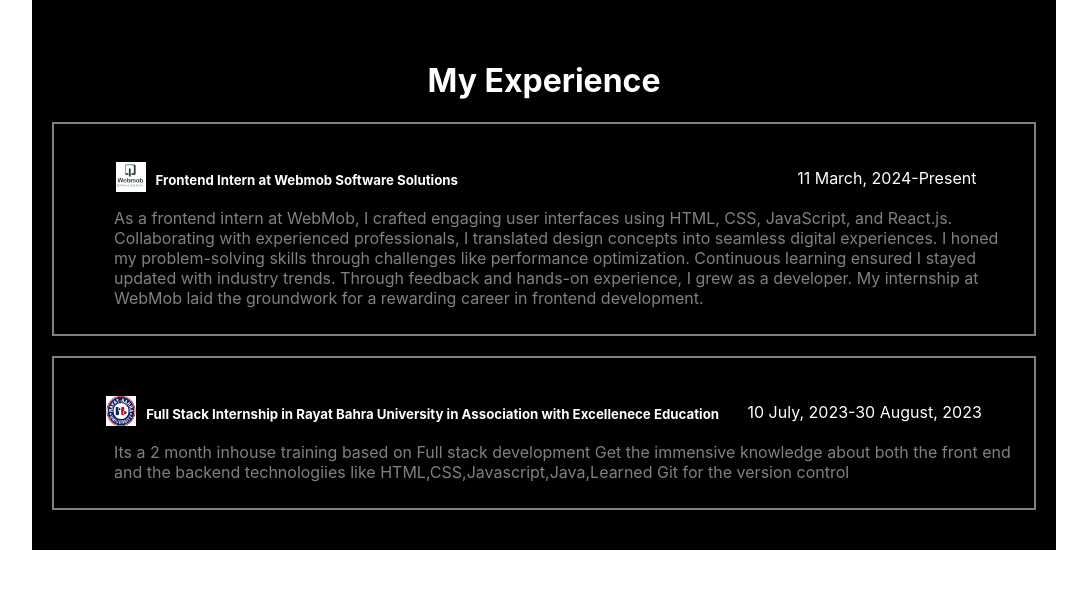
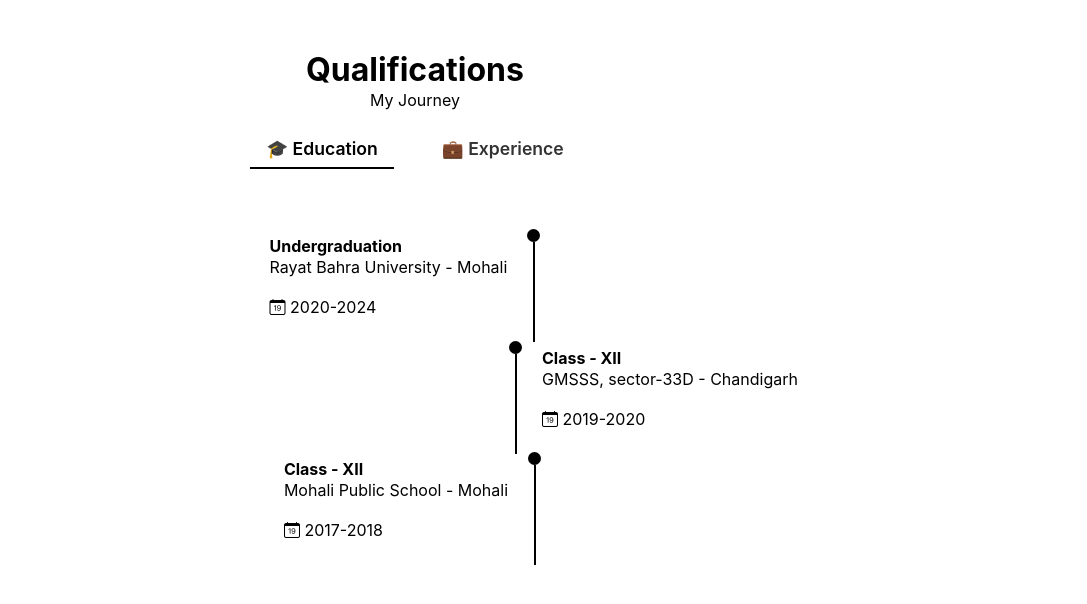
Before and after one commit to Vanshika1225/Portfolio, a React (Create React App) app: page /Experiene in a window 1280 px wide. Shown: the top 604 px of the page, without its empty margins (96-1183 px from the left). Built offline with nearby package versions, Linux system fonts and the light colour scheme.

Commit message:
Experience collapse with education

```diff
--- a/src/App.js
+++ b/src/App.js
@@ -2,7 +2,7 @@ import "./App.css";
 import Home from "./component/Home";
 import About from "./component/About";
 import Skills from "./component/Skills";
-import Experiene from "./component/Experiene";
+import Experiene from "./component/EducationAndExperience";
 import Projects from "./component/Projects";
 import { BrowserRouter, Route, Routes } from "react-router-dom";
 import Contact from "./component/Contact";
--- a/src/component/Education.jsx
+++ /dev/null
@@ -1,55 +0,0 @@
-import React from 'react'
-import '../css/qualification.css'
-const Education = () => {
-  return (
-    <div id='education'>
-      <h1>Qualification</h1>
-      <p>My Journey</p>
-
-      <div>
-        <div className='education-1'>
-          <div className='education-data'>
-            <h4>Undergraduation</h4>
-            <p>Rayat Bahra University - Mohali</p>
-
-            <p><i className="bi bi-calendar-date"></i>  2020-2024</p>
-          </div>
-          <div className='data'>
-            <span className='qualification-rounder'></span>
-            <span className='qualification-line'></span>
-          </div>
-        </div>
-
-        <div className='education-1 edu-1'>
-          <div className='data'>
-            <span className='qualification-rounder'></span>
-            <span className='qualification-line'></span>
-          </div>
-          <div className='education-data'>
-            <h4>Class - XII</h4>
-            <p>GMSSS, sector-33D - Chandigarh</p>
-
-            <p><i className="bi bi-calendar-date"></i>  2019-2020</p>
-          </div>
-        </div>
-
-        <div className='education-1 edu-2'>
-          <div className='education-data'>
-            <h4>Class - XII</h4>
-            <p>Mohali Public School - Mohali</p>
-
-            <p><i className="bi bi-calendar-date"></i>  2017-2018</p>
-          </div>
-          <div className='data'>
-            <span className='qualification-rounder'></span>
-            <span className='qualification-line'></span>
-          </div>
-
-        </div>
-
-      </div>
-    </div>
-  )
-}
-
-export default Education
--- /dev/null
+++ b/src/component/EducationAndExperience.jsx
@@ -0,0 +1,111 @@
+import React, { useState } from "react";
+import "../css/qualification.css";
+const EducationAndExperience = () => {
+  const [activeTab, setActiveTab] = useState("education");
+
+  return (
+    <div id="education">
+      <h1 className="heading">Qualifications</h1>
+      <p>My Journey</p>
+
+      <div className="tabs">
+        <p
+          className={`tab ${activeTab === "education" ? "active" : ""}`}
+          onClick={() => setActiveTab("education")}
+        >
+          🎓 Education
+        </p>
+        <p
+          className={`tab ${activeTab === "experience" ? "active" : ""}`}
+          onClick={() => setActiveTab("experience")}
+        >
+          💼 Experience
+        </p>
+      </div>
+      <div>
+        {activeTab === "education" ? (
+          <>
+            <div className="education-1">
+              <div className="education-data">
+                <h4>Undergraduation</h4>
+                <p>Rayat Bahra University - Mohali</p>
+
+                <p>
+                  <i className="bi bi-calendar-date"></i> 2020-2024
+                </p>
+              </div>
+              <div className="data">
+                <span className="qualification-rounder"></span>
+                <span className="qualification-line"></span>
+              </div>
+            </div>
+
+            <div className="education-1 edu-1">
+              <div className="data">
+                <span className="qualification-rounder"></span>
+                <span className="qualification-line"></span>
+              </div>
+              <div className="education-data">
+                <h4>Class - XII</h4>
+                <p>GMSSS, sector-33D - Chandigarh</p>
+
+                <p>
+                  <i className="bi bi-calendar-date"></i> 2019-2020
+                </p>
+              </div>
+            </div>
+
+            <div className="education-1 edu-2">
+              <div className="education-data">
+                <h4>Class - XII</h4>
+                <p>Mohali Public School - Mohali</p>
+
+                <p>
+                  <i className="bi bi-calendar-date"></i> 2017-2018
+                </p>
+              </div>
+              <div className="data">
+                <span className="qualification-rounder"></span>
+                <span className="qualification-line"></span>
+              </div>
+            </div>
+          </>
+        ) : (
+          <>
+            <div className="education-1 edu-3">
+              <div className="education-data">
+                <h4>Frontend Developer</h4>
+                <p>Webmob Software Solutions</p>
+
+                <p>
+                  <i className="bi bi-calendar-date"></i> 1 October, 2025 - Present
+                </p>
+              </div>
+              <div className="data">
+                <span className="qualification-rounder"></span>
+                <span className="qualification-line"></span>
+              </div>
+            </div>
+
+            <div className="education-1 edu-1">
+              <div className="data">
+                <span className="qualification-rounder"></span>
+                <span className="qualification-line"></span>
+              </div>
+              <div className="education-data">
+                <h4>Frontend Intern</h4>
+                <p>Webmob Software Solutions</p>
+                <p>
+                  <i className="bi bi-calendar-date"></i> 11 March, 2024 - 30
+                  September, 2024
+                </p>
+              </div>
+            </div>
+          </>
+        )}
+      </div>
+    </div>
+  );
+};
+
+export default EducationAndExperience;
--- a/src/component/Experiene.jsx
+++ /dev/null
@@ -1,43 +0,0 @@
-import React from 'react'
-import rbu from '../images/rbu.png'
-import webmob from '../images/webmob.png'
-import '../css/experience.css'
-const Experiene = () => {
-  return (
-    <>
-      <div className='experience-sectin' id='experience'>
-        <h1>My Experience</h1>
-        <div>
-          <div className='experience-content'>
-            <div className='content-box'>
-              <div className='content-text'>
-                <div style={{ display: 'flex' }}>
-                  <img src={webmob} alt='' style={{ marginLeft: "-146px" }} /> <h5 style={{ textAlign: 'center', marginTop: "10px", marginLeft: "10px" }}>Frontend Intern at Webmob Software Solutions</h5>
-                </div>
-                <p style={{ marginRight: '-150px' }}>11 March, 2024-Present</p>
-              </div>
-              <div className='experience-description'>
-                <p>As a frontend intern at WebMob, I crafted engaging user interfaces using HTML, CSS, JavaScript, and React.js. Collaborating with experienced professionals, I translated design concepts into seamless digital experiences. I honed my problem-solving skills through challenges like performance optimization. Continuous learning ensured I stayed updated with industry trends. Through feedback and hands-on experience, I grew as a developer. My internship at WebMob laid the groundwork for a rewarding career in frontend development.</p>
-              </div>
-            </div>
-            <br></br>
-            <div className='content-box'>
-              <div className='content-text'>
-                <div style={{ display: 'flex' }}>
-                  <img src={rbu} alt='' /> <h5 style={{ textAlign: 'center', marginTop: "10px", marginLeft: "10px" }}>Full Stack Internship in Rayat Bahra University in Association with Excellenece Education</h5>
-                </div>
-                <p>10 July, 2023-30 August, 2023</p>
-              </div>
-              <div className='experience-description'>
-                <p>Its a 2 month inhouse training based on Full stack development Get the immensive knowledge about both the front end and the backend technologiies like HTML,CSS,Javascript,Java,Learned Git for the version control</p>
-              </div>
-
-            </div>
-          </div>
-        </div>
-      </div>
-    </>
-  )
-}
-
-export default Experiene
--- a/src/component/Home.jsx
+++ b/src/component/Home.jsx
@@ -2,10 +2,9 @@ import React from "react";
 import Navbar from "./Navbar";
 import Hero from "./Hero";
 import Skills from "./Skills";
-import Experiene from "./Experiene";
 import About from "./About";
 import Projects from "./Projects";
-import Education from "./Education";
+import Education from "./EducationAndExperience";
 import Contact from "./Contact";
 const Home = () => {
   return (
@@ -16,7 +15,6 @@ const Home = () => {
       <Skills />
       <Projects />
       <Education />
-      <Experiene />
       <Contact />
     </div>
   );
--- a/src/component/Navbar.jsx
+++ b/src/component/Navbar.jsx
@@ -73,14 +73,6 @@ const Navbar = () => {
               </Link>
               <Link
                 className="Link"
-                to="experience"
-                smooth={true}
-                duration={500}
-              >
-                Experience
-              </Link>
-              <Link
-                className="Link"
                 to="contact"
                 smooth={true}
                 duration={500}
--- a/src/css/experience.css
+++ /dev/null
@@ -1,45 +0,0 @@
-.experience-sectin {
-  background-color: black;
-  color: white;
-  padding: 40px 20px;
-  display: flex;
-  flex-direction: column;
-  max-width: 100%;
-  /* width: fit-content; */
-  align-items: center;
-}
-.experience-sectin h3 {
-  margin-bottom: 40px;
-}
-.content-box {
-  border: 2px solid gray;
-  width: 960px;
-  margin: auto;
-  padding: 10px;
-}
-.content-text img {
-  width: 30px;
-  height: 30px;
-}
-.content-text {
-  display: flex;
-  justify-content: space-around;
-  padding: 28px;
-}
-.content-text p {
-  margin-top: 6px;
-}
-.experience-description p {
-  display: flex;
-  text-align: start;
-  color: gray;
-  width: 900px;
-  margin-left: 50px;
-  margin-top: -30px;
-}
-
-@media screen and (max-width:1024px) {
-  .experience-sectin{
-      margin-right: 3rem;
-  }
-}
--- a/src/css/qualification.css
+++ b/src/css/qualification.css
@@ -1,6 +1,34 @@
 #education p {
   margin-top: -20px;
   margin-bottom: 40px;
+}
+
+.heading {
+  margin-top:50px;
+}
+
+.tabs {
+  display: flex;
+  justify-content: center;
+  gap: 2rem;
+  flex-wrap: wrap;
+}
+
+.tab {
+  background: none;
+  border: none;
+  font-size: 1.1rem;
+  font-weight: 600;
+  cursor: pointer;
+  padding: 0.5rem 1rem;
+  position: relative;
+  color: #333;
+  transition: all 0.3s ease;
+}
+
+.tab.active {
+  border-bottom: 2px solid #000;
+  color: #000;
 }
 
 .qualification-rounder {
@@ -40,11 +68,16 @@
   justify-content: center;
 }
 
-.edu-1{
-  margin-left: 452px;
+.edu-1 {
+  margin-left: 457px;
   margin-top: -41px;
 }
 
-.edu-2{
+.edu-2 {
   margin-top: -42px;
+  margin-left: 15px;
 }
+
+.edu-3 {
+  margin-right: 35px;
+}
```
